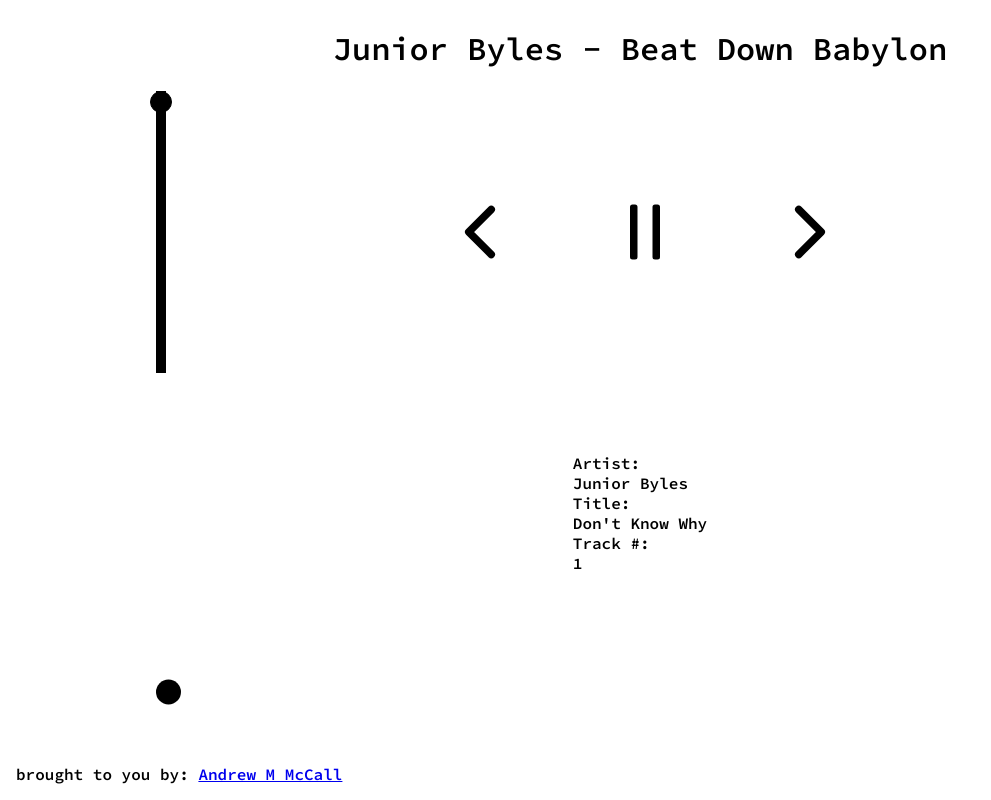
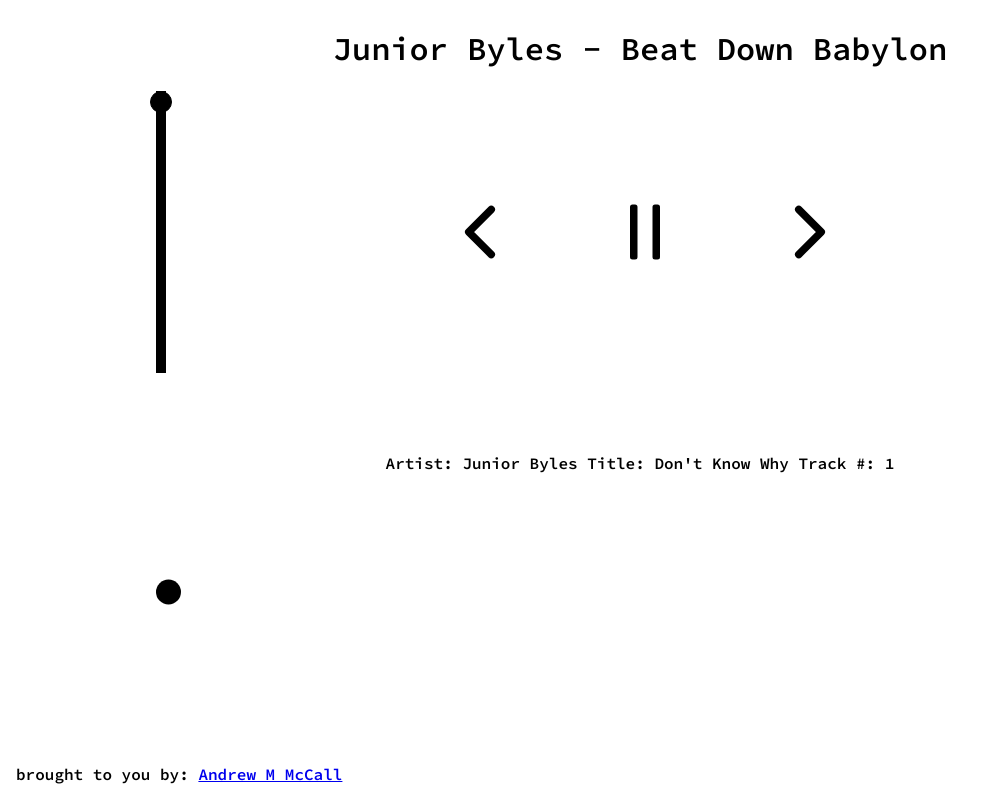
Before and after one commit to elkcityhazard/audio-player, a plain HTML site: page index.html in a window 1280 px wide. Both pictures are taken after a click on the element 645 px from the left and 231 px from the top of the page. Shown: the whole page, without its empty margins (0-991 px from the left). Drawn offline with nearby package versions, Linux system fonts and the light colour scheme.

Commit message:
fixed styles

```diff
--- a/style.css
+++ b/style.css
@@ -51,6 +51,11 @@
   width: 25px;
   height: 25px;
   border-radius: 50%;
+}
+
+#track-title > span,
+#track-title > strong {
+  display: block;
 }
 
 ion-icon {
@@ -168,7 +173,7 @@
 
   #track-title > span,
   #track-title > strong {
-    display: block;
+    display: inline;
   }
 
   /*** Typograpgy ****/
```
Also changed, not shown: assets/images/audio.jpg (added).
